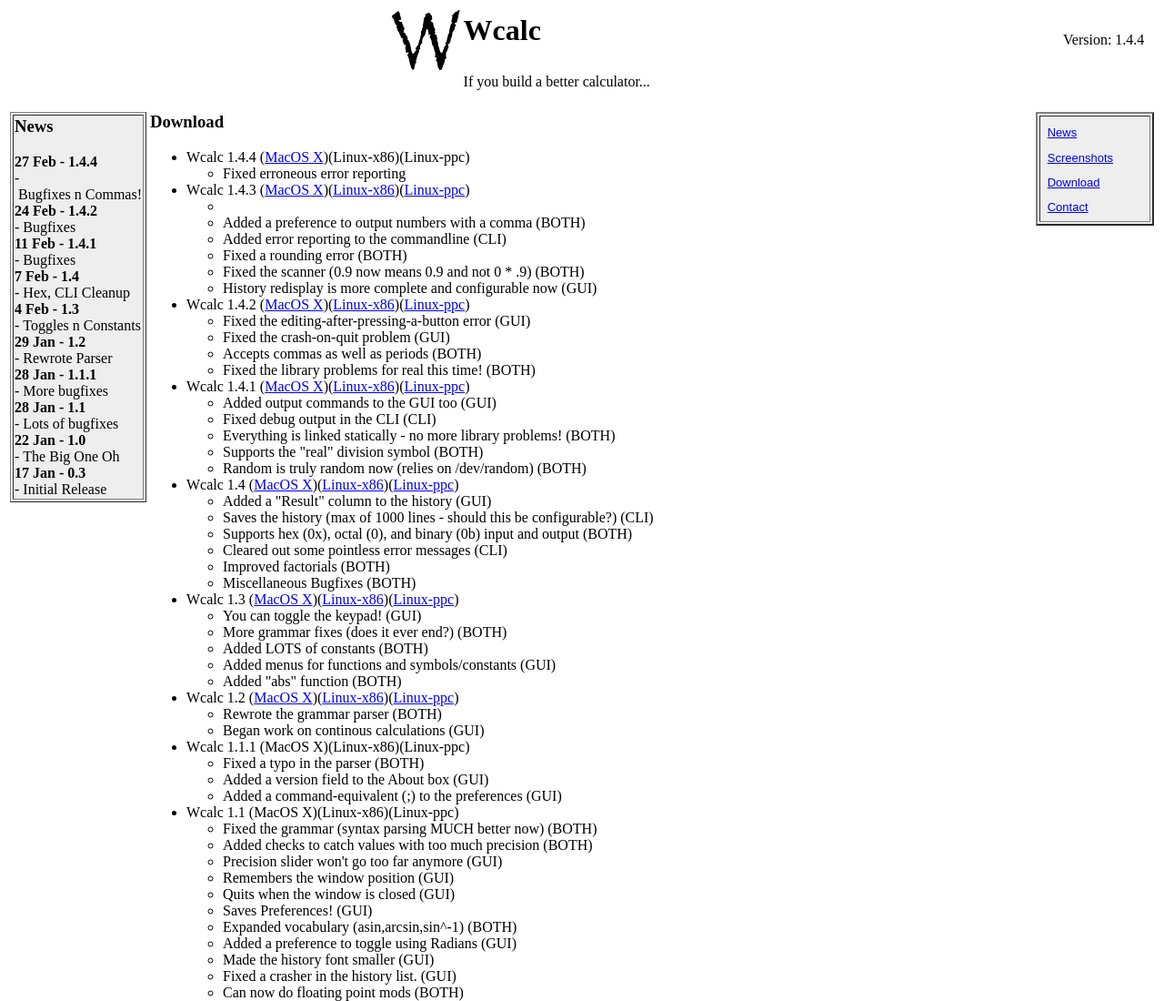
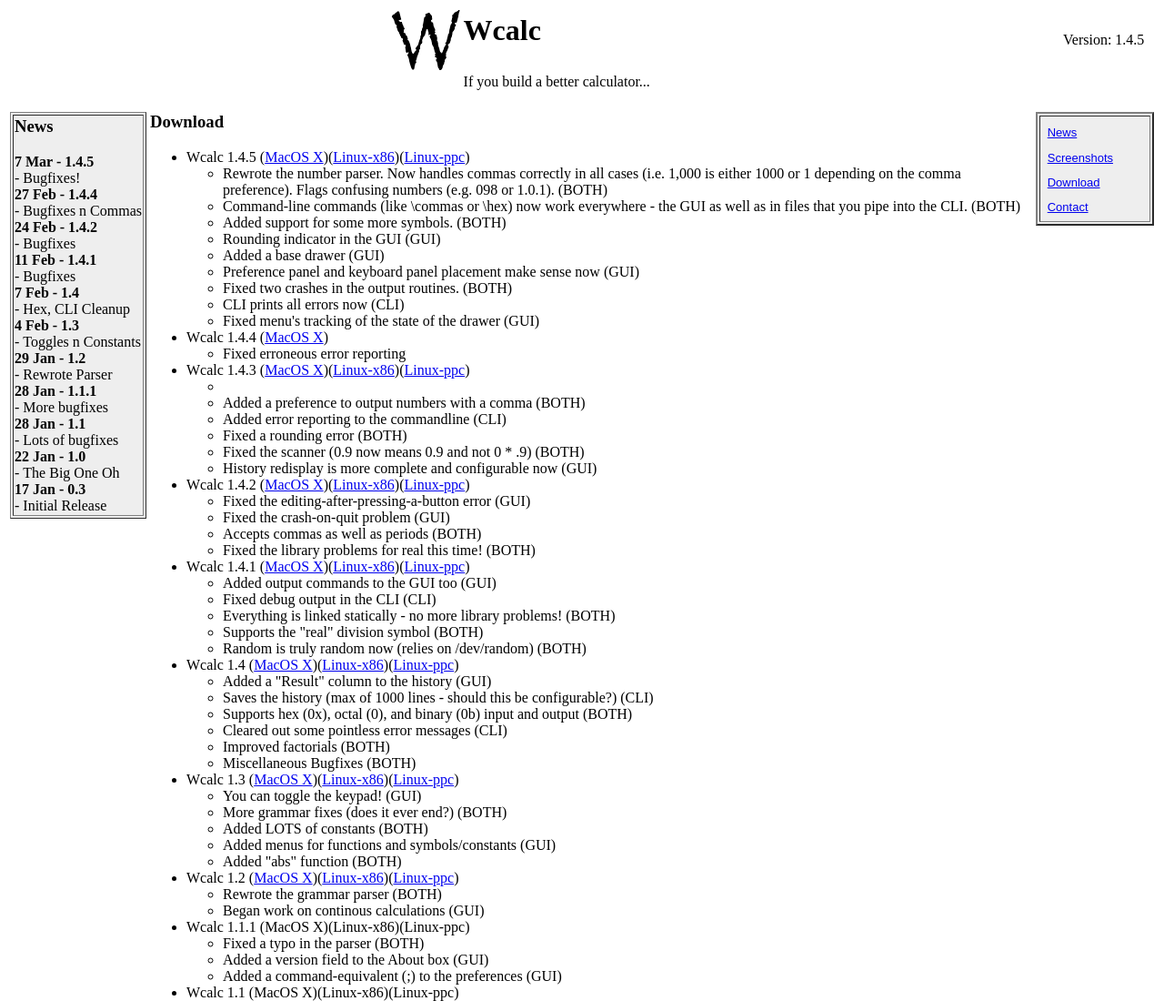
Before and after one commit to preveen-stack/w-calc, a plain HTML site: page website/download.html in a window 1280 px wide. Shown: the top 1100 px of the page at 91% size. Drawn offline with Linux system fonts and the light colour scheme.

Commit message:
Version 1.4.5

```diff
--- a/website/download.html
+++ b/website/download.html
@@ -10,7 +10,7 @@
 					<td valign="middle" align="left">
 						<h1>Wcalc</h1>
 					</td>
-					<td width="100">Version: 1.4.4
+					<td width="100">Version: 1.4.5
 					</td>
 				</tr>
 				<tr>
@@ -26,7 +26,8 @@
 					<table border=1 bgcolor="#EEEEEE" width="150">
 						<tr><td>
 								<h3>News</h3>
-								<b>27 Feb - 1.4.4</b><br>-&nbsp;Bugfixes&nbsp;n&nbsp;Commas!<br>
+								<b>7 Mar - 1.4.5</b><br>-&nbsp;Bugfixes!<br>
+								<b>27 Feb - 1.4.4</b><br>-&nbsp;Bugfixes&nbsp;n&nbsp;Commas<br>
 								<b>24 Feb - 1.4.2</b><br>-&nbsp;Bugfixes<br>
 								<b>11 Feb - 1.4.1</b><br>-&nbsp;Bugfixes<br>
 								<b>7 Feb - 1.4</b><br>-&nbsp;Hex,&nbsp;CLI&nbsp;Cleanup<br>
@@ -42,7 +43,19 @@
 				<td width="100%">
 					<h3>Download</h3>
 					<ul>
-						<li>Wcalc 1.4.4 (<a href="Wcalc-1.4.4.dmg.sit">MacOS X</a>)(Linux-x86)(Linux-ppc)
+						<li>Wcalc 1.4.5 (<a href="Wcalc-1.4.5.dmg.sit">MacOS X</a>)(<a href="Wcalc-1.4.5-1.i386.rpm">Linux-x86</a>)(<a href="Wcalc-1.4.5-1.ppc.rpm">Linux-ppc</a>)
+						<ul>
+							<li>Rewrote the number parser. Now handles commas correctly in all cases (i.e. 1,000 is either 1000 or 1 depending on the comma preference). Flags confusing numbers (e.g. 098 or 1.0.1). (BOTH)
+							<li>Command-line commands (like \commas or \hex) now work everywhere - the GUI as well as in files that you pipe into the CLI. (BOTH)
+							<li>Added support for some more symbols. (BOTH)
+							<li>Rounding indicator in the GUI (GUI)
+							<li>Added a base drawer (GUI)
+							<li>Preference panel and keyboard panel placement make sense now (GUI)
+							<li>Fixed two crashes in the output routines. (BOTH)
+							<li>CLI prints all errors now (CLI)
+							<li>Fixed menu's tracking of the state of the drawer (GUI)
+						</ul>
+						<li>Wcalc 1.4.4 (<a href="Wcalc-1.4.4.dmg.sit">MacOS X</a>)
 						<ul>
 							<li>Fixed erroneous error reporting
 						</ul>
```
Also changed, not shown: website/contact.html (+3 -2 lines), website/index.html (added, +7 -0 lines), website/screenshots.html (+4 -2 lines), website/wcalc.html (+10 -3 lines).
